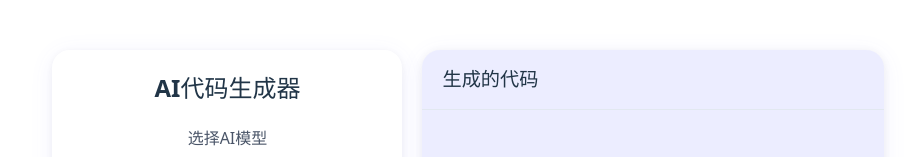
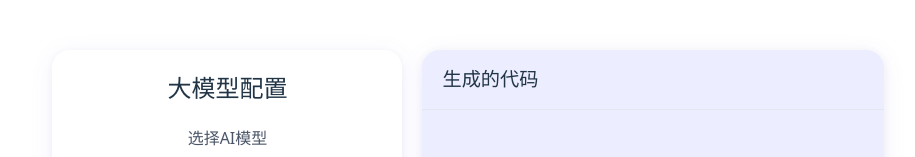
Before and after one commit to zxbdzh/ai_code, a Vue app: page / in a window 1280 px wide. Shown: the part 133-290 px from the top of the page, without its empty margins (224-1139 px from the left). Built offline with nearby package versions, Linux system fonts and the light colour scheme.

Commit message:
修改配置面板h2

```diff
--- a/src/components/CodeGenerator.vue
+++ b/src/components/CodeGenerator.vue
@@ -258,7 +258,7 @@ onMounted(() => {
         <div class="generator-container">
             <!-- 配置面板 -->
             <div class="config-panel">
-                <h2>AI代码生成器</h2>
+                <h2>大模型配置</h2>
 
                 <!-- AI模型选择 -->
                 <div class="form-group">
```
